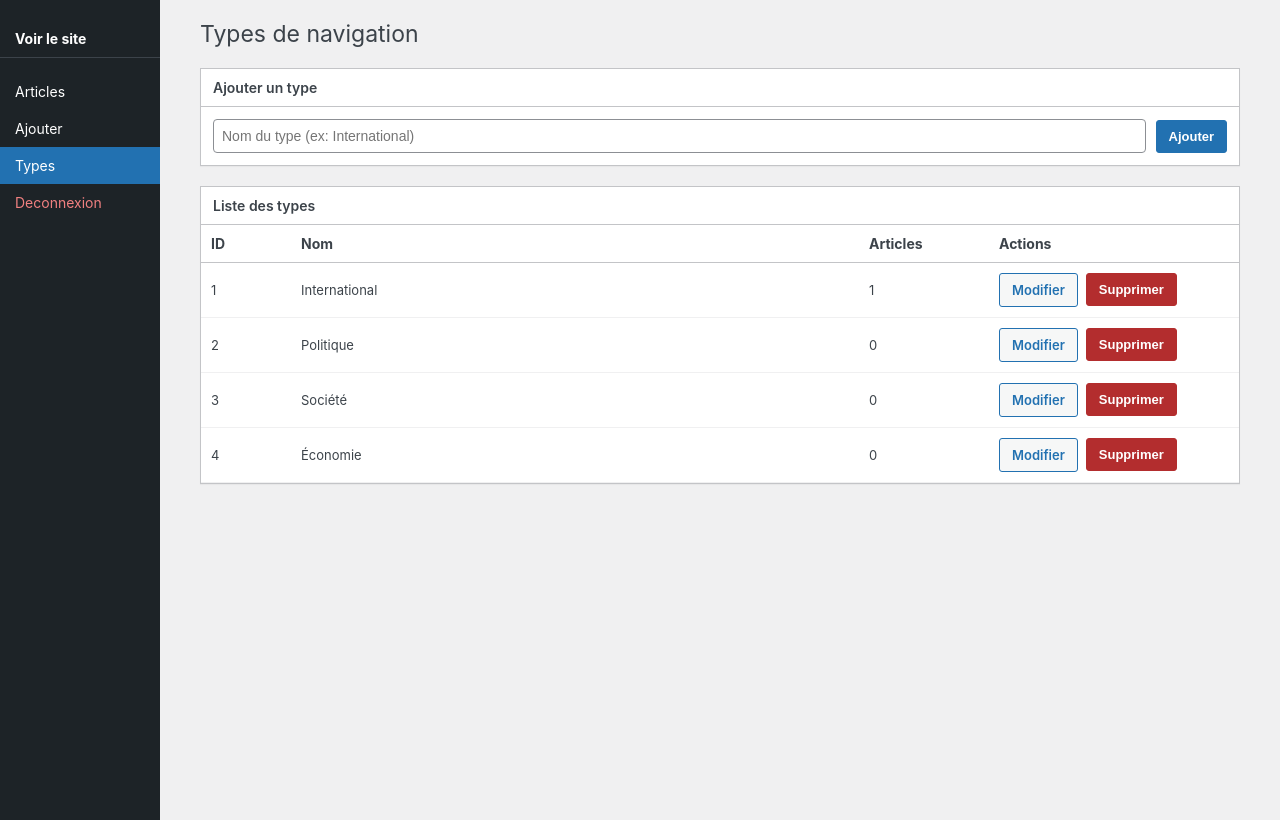
After one commit to TsioryVahya/projetWebDesign, a PHP site: page /admin/types.php in a window 1280 px wide. The commit adds this page. Run offline with PHP 8.4, Linux system fonts and the light colour scheme; the visitor is signed in with stand-in values (Sample User, id 1); data comes from the database, SQL or seed files in the repository; tables that the repository leaves empty hold one stand-in row (values such as "Sample post").

Commit message:
crud section

```diff
--- a/admin/index.php
+++ b/admin/index.php
@@ -55,6 +55,7 @@ $title = "Dashboard - PHP Vanilla";
     <a href="/index.php" style="font-weight: bold; border-bottom: 1px solid #3c434a; margin-bottom: 15px;">Voir le site</a>
     <a href="index.php" style="background:#2271b1">Articles</a>
     <a href="form.php">Ajouter</a>
+    <a href="types.php">Types</a>
     <a href="logout.php" style="color: #f08080;">Déconnexion</a>
 </div>
 
--- /dev/null
+++ b/admin/types.php
@@ -0,0 +1,188 @@
+<?php
+/**
+ * CRUD des types (page unique)
+ */
+require_once '../config.php';
+require_once 'auth_check.php';
+
+$feedback = '';
+$feedbackType = 'success';
+
+$action = $_POST['action'] ?? '';
+
+if ($_SERVER['REQUEST_METHOD'] === 'POST') {
+    if ($action === 'save') {
+        $id = isset($_POST['id']) ? (int)$_POST['id'] : 0;
+        $nom = trim($_POST['nom'] ?? '');
+
+        if ($nom === '') {
+            $feedback = "Le nom du type est obligatoire.";
+            $feedbackType = 'error';
+        } else {
+            try {
+                if ($id > 0) {
+                    $stmt = $pdo->prepare("UPDATE types SET nom = ? WHERE id = ?");
+                    $stmt->execute([$nom, $id]);
+                } else {
+                    $stmt = $pdo->prepare("INSERT INTO types (nom) VALUES (?)");
+                    $stmt->execute([$nom]);
+                }
+                header('Location: types.php?status=saved');
+                exit;
+            } catch (PDOException $e) {
+                $feedback = "Impossible d'enregistrer ce type (nom deja utilise).";
+                $feedbackType = 'error';
+            }
+        }
+    }
+
+    if ($action === 'delete') {
+        $id = isset($_POST['id']) ? (int)$_POST['id'] : 0;
+        if ($id > 0) {
+            try {
+                $stmt = $pdo->prepare("DELETE FROM types WHERE id = ?");
+                $stmt->execute([$id]);
+                header('Location: types.php?status=deleted');
+                exit;
+            } catch (PDOException $e) {
+                $feedback = "Suppression impossible: ce type est utilise par des articles.";
+                $feedbackType = 'error';
+            }
+        }
+    }
+}
+
+if (isset($_GET['status'])) {
+    if ($_GET['status'] === 'saved') {
+        $feedback = 'Type enregistre avec succes.';
+        $feedbackType = 'success';
+    }
+    if ($_GET['status'] === 'deleted') {
+        $feedback = 'Type supprime avec succes.';
+        $feedbackType = 'success';
+    }
+}
+
+$editId = isset($_GET['edit']) ? (int)$_GET['edit'] : 0;
+$editType = ['id' => 0, 'nom' => ''];
+
+if ($editId > 0) {
+    $editStmt = $pdo->prepare("SELECT id, nom FROM types WHERE id = ?");
+    $editStmt->execute([$editId]);
+    $result = $editStmt->fetch();
+    if ($result) {
+        $editType = $result;
+    }
+}
+
+$listStmt = $pdo->query("SELECT t.id, t.nom, COUNT(a.id) AS nb_articles FROM types t LEFT JOIN articles a ON a.section_type_id = t.id GROUP BY t.id, t.nom ORDER BY t.id ASC");
+$types = $listStmt->fetchAll();
+?>
+<!DOCTYPE html>
+<html lang="fr">
+<head>
+    <meta charset="UTF-8">
+    <title>Types - Administration</title>
+    <style>
+        body { font-family: -apple-system,BlinkMacSystemFont,"Segoe UI",Roboto,Oxygen-Sans,Ubuntu,Cantarell,"Helvetica Neue",sans-serif; background: #f0f0f1; color: #3c434a; margin: 0; display: flex; }
+        .wp-sidebar { width: 160px; background: #1d2327; color: #fff; min-height: 100vh; padding-top: 20px; }
+        .wp-sidebar a { display: block; color: #fff; text-decoration: none; padding: 10px 15px; font-size: 14px; }
+        .wp-sidebar a:hover { color: #72aee6; background: #2c3338; }
+
+        .wp-content { flex: 1; padding: 20px 40px; }
+        .wrap { max-width: 1100px; margin: 0 auto; }
+        h1 { font-size: 23px; font-weight: 400; margin: 0 0 20px; }
+
+        .panel { background: #fff; border: 1px solid #c3c4c7; margin-bottom: 20px; box-shadow: 0 1px 1px rgba(0,0,0,.04); }
+        .panel-head { padding: 10px 12px; border-bottom: 1px solid #c3c4c7; font-size: 14px; font-weight: 600; }
+        .panel-body { padding: 12px; }
+
+        .row { display: flex; gap: 10px; align-items: center; }
+        .input { width: 100%; border: 1px solid #8c8f94; border-radius: 4px; padding: 8px; box-sizing: border-box; font-size: 14px; }
+        .btn { background: #2271b1; border: 1px solid #2271b1; color: #fff; border-radius: 3px; font-weight: 600; padding: 8px 12px; cursor: pointer; text-decoration: none; display: inline-block; font-size: 13px; }
+        .btn:hover { background: #135e96; }
+        .btn-light { background: #f6f7f7; color: #2271b1; }
+        .btn-danger { background: #b32d2e; border-color: #b32d2e; }
+        .btn-danger:hover { background: #8a2424; }
+
+        .notice { padding: 10px 12px; border-left: 4px solid #2271b1; margin-bottom: 15px; background: #f0f6fc; }
+        .notice.error { border-left-color: #d63638; background: #fbeaea; }
+
+        table { width: 100%; border-collapse: collapse; background: #fff; }
+        th, td { text-align: left; padding: 10px; border-bottom: 1px solid #f0f0f1; font-size: 13px; }
+        th { border-bottom: 1px solid #c3c4c7; font-size: 14px; }
+        .actions { display: flex; gap: 8px; }
+    </style>
+</head>
+<body>
+
+<div class="wp-sidebar">
+    <a href="/index.php" style="font-weight: bold; border-bottom: 1px solid #3c434a; margin-bottom: 15px;">Voir le site</a>
+    <a href="index.php">Articles</a>
+    <a href="form.php">Ajouter</a>
+    <a href="types.php" style="background:#2271b1">Types</a>
+    <a href="logout.php" style="color: #f08080;">Deconnexion</a>
+</div>
+
+<div class="wp-content">
+    <div class="wrap">
+        <h1>Types de navigation</h1>
+
+        <?php if ($feedback): ?>
+            <div class="notice <?= $feedbackType === 'error' ? 'error' : '' ?>"><?= htmlspecialchars($feedback) ?></div>
+        <?php endif; ?>
+
+        <div class="panel">
+            <div class="panel-head"><?= (int)$editType['id'] > 0 ? 'Modifier le type' : 'Ajouter un type' ?></div>
+            <div class="panel-body">
+                <form method="post" class="row">
+                    <input type="hidden" name="action" value="save">
+                    <input type="hidden" name="id" value="<?= (int)$editType['id'] ?>">
+                    <input class="input" type="text" name="nom" placeholder="Nom du type (ex: International)" value="<?= htmlspecialchars($editType['nom']) ?>" required>
+                    <button class="btn" type="submit"><?= (int)$editType['id'] > 0 ? 'Mettre a jour' : 'Ajouter' ?></button>
+                    <?php if ((int)$editType['id'] > 0): ?>
+                        <a href="types.php" class="btn btn-light">Annuler</a>
+                    <?php endif; ?>
+                </form>
+            </div>
+        </div>
+
+        <div class="panel">
+            <div class="panel-head">Liste des types</div>
+            <div class="panel-body" style="padding:0;">
+                <table>
+                    <thead>
+                        <tr>
+                            <th style="width:70px;">ID</th>
+                            <th>Nom</th>
+                            <th style="width:110px;">Articles</th>
+                            <th style="width:230px;">Actions</th>
+                        </tr>
+                    </thead>
+                    <tbody>
+                        <?php foreach ($types as $type): ?>
+                            <tr>
+                                <td><?= (int)$type['id'] ?></td>
+                                <td><?= htmlspecialchars($type['nom']) ?></td>
+                                <td><?= (int)$type['nb_articles'] ?></td>
+                                <td>
+                                    <div class="actions">
+                                        <a class="btn btn-light" href="types.php?edit=<?= (int)$type['id'] ?>">Modifier</a>
+                                        <form method="post" onsubmit="return confirm('Supprimer ce type ?');">
+                                            <input type="hidden" name="action" value="delete">
+                                            <input type="hidden" name="id" value="<?= (int)$type['id'] ?>">
+                                            <button class="btn btn-danger" type="submit">Supprimer</button>
+                                        </form>
+                                    </div>
+                                </td>
+                            </tr>
+                        <?php endforeach; ?>
+                    </tbody>
+                </table>
+            </div>
+        </div>
+    </div>
+</div>
+
+</body>
+</html>
```
